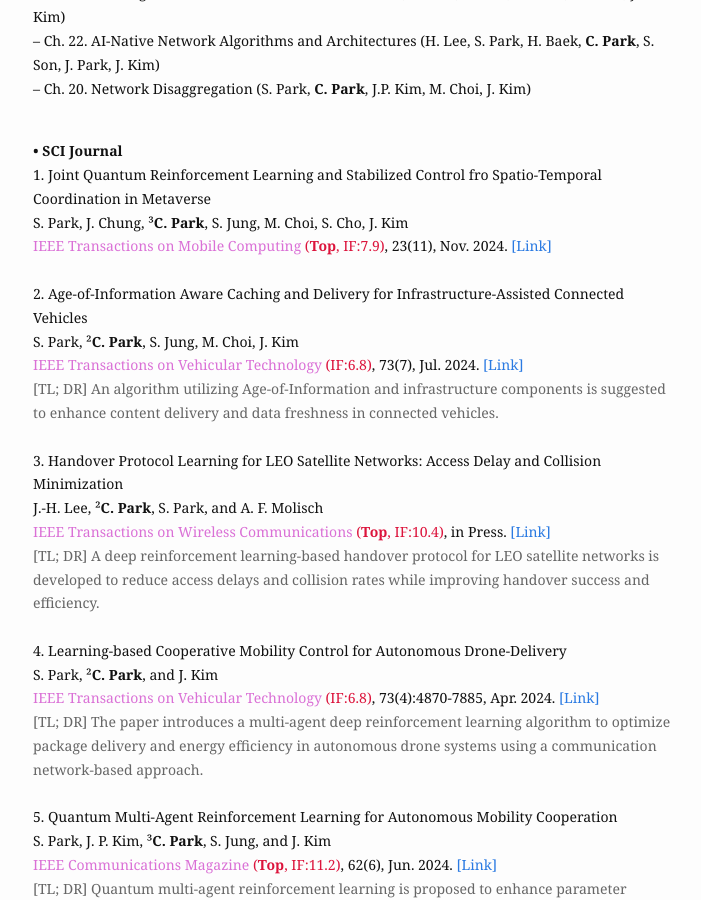
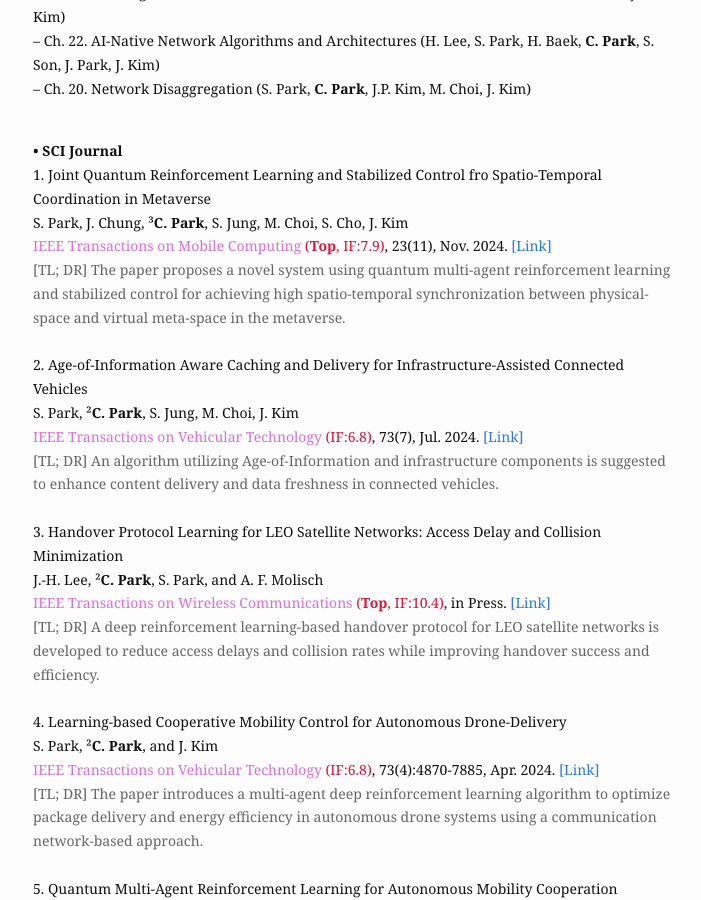
Before and after one commit to cosdeneb/cosdeneb.github.io, a Jekyll site: the page built from publication.md, in a window 1280 px wide and 900 px high, scrolled down 395 px. Shown: the whole window, without its empty margins (287-988 px from the left). Built offline with Jekyll 4.4.1, drawn with Linux system fonts in a browser that asks for light colours.

Commit message:
Update publication.md

```diff
--- a/publication.md
+++ b/publication.md
@@ -24,7 +24,8 @@
   <b>• SCI Journal</b> <br/>
   1. Joint Quantum Reinforcement Learning and Stabilized Control fro Spatio-Temporal Coordination in Metaverse <br/>
   S. Park, J. Chung, ³<b>C. Park</b>, S. Jung, M. Choi, S. Cho, J. Kim <br/>
-  <font color='#da70d6'>IEEE Transactions on Mobile Computing</font> <font color='#dc143c'>(<b>Top</b>, IF:7.9)</font>, 23(11), Nov. 2024. <a href="https://ieeexplore.ieee.org/abstract/document/10543150">[Link]</a><br/><br/>
+  <font color='#da70d6'>IEEE Transactions on Mobile Computing</font> <font color='#dc143c'>(<b>Top</b>, IF:7.9)</font>, 23(11), Nov. 2024. <a href="https://ieeexplore.ieee.org/abstract/document/10543150">[Link]</a><br/>
+  <font color='#666666'>[TL; DR] The paper proposes a novel system using quantum multi-agent reinforcement learning and stabilized control for achieving high spatio-temporal synchronization between physical-space and virtual meta-space in the metaverse.</font><br/><br/>
 
   2. Age-of-Information Aware Caching and Delivery for Infrastructure-Assisted Connected Vehicles <br/>
   S. Park, ²<b>C. Park</b>, S. Jung, M. Choi, J. Kim <br/>
```
